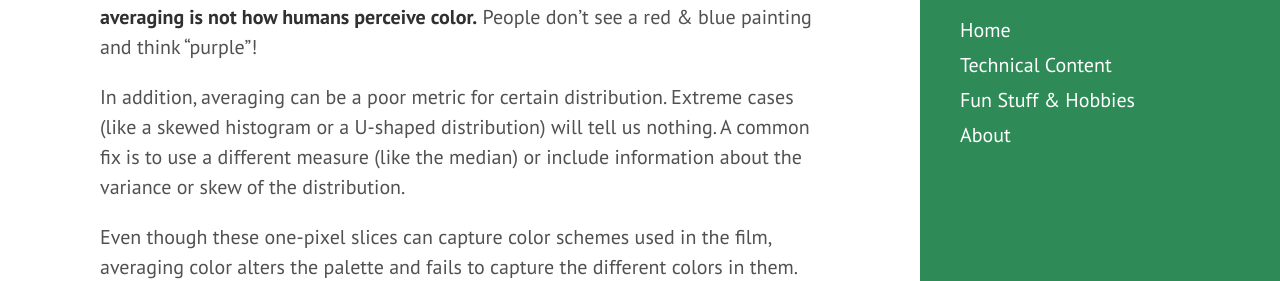
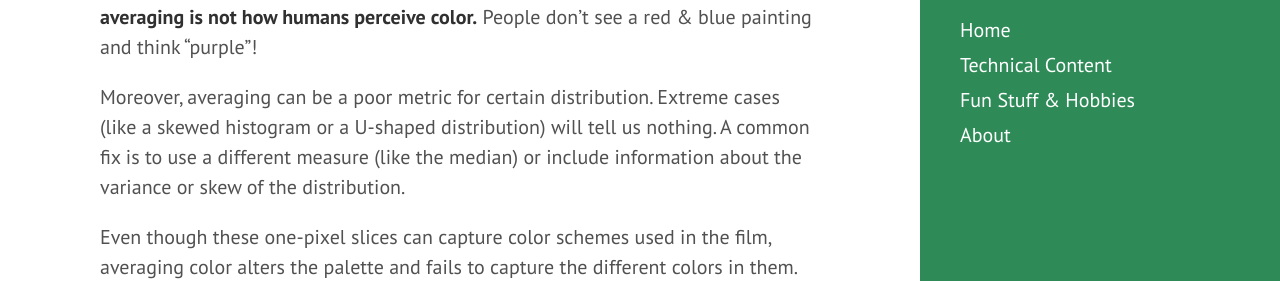
Before and after one commit to tedkim97/tedkim97.github.io, a Jekyll site: the page built from _posts/2020-06-12-movie_vis_presentable.md, in a window 1280 px wide and 900 px high, scrolled down 5390 px. Shown: the part 176-457 px from the top of the window. Built offline with Jekyll 4.4.1, drawn with Linux system fonts in a browser that asks for light colours; a script that is not in the unit is left out; some of the changed text lies outside the part shown.

Commit message:
minor rewording

```diff
--- a/_posts/2020-06-12-movie_vis_presentable.md
+++ b/_posts/2020-06-12-movie_vis_presentable.md
@@ -84,7 +84,7 @@ Averaging colors for movies are a problem because they:
 
 To be fair, averaging colors is a perfect representation of mixing them. For example, averaging a half blue and half red image is like mixing red and blue paint. The average will result in purple. The more blue pixels we add, the more violet the mixture becomes; the more red pixels, the pinker it becomes. **The problem is averaging is not how humans perceive color.** People don't see a red & blue painting and think "purple"!
 
-In addition, averaging can be a poor metric for certain distribution. Extreme cases (like a skewed histogram or a U-shaped distribution) will tell us nothing. A common fix is to use a different measure (like the median) or include information about the variance or skew of the distribution.
+Moreover, averaging can be a poor metric for certain distribution. Extreme cases (like a skewed histogram or a U-shaped distribution) will tell us nothing. A common fix is to use a different measure (like the median) or include information about the variance or skew of the distribution.
 
 Even though these one-pixel slices can capture color schemes used in the film, averaging color alters the palette and fails to capture the different colors in them. This is important for movies as the composition of a frame is dominated by lighting. Whether it's a scene shot at night, in a bright room, or some gray environment these non-intrusive colors dominate the average. This visualization scheme becomes worse the more colors are added into the frame (like a shot of the rainbow, or a garden, etc).
 
@@ -139,7 +139,7 @@ Off the bat, looking at a few of these images show that the *light* prevents us
 
 # Problems with the proposed visualization
 This visualization idea is not perfect.
-- Aesthetically, the visualization is not as pretty as any of the examples I showed earlier. The pixelation of my version is a bit ugly. In addition, if you pay attention to the bottom of some of the visualizations, you'll see tiny black pixels that were caused by rounding errors (oops).
+- Aesthetically, the visualization is not as pretty as any of the examples I showed earlier. The pixelation of my version is a bit ugly. If you pay attention to the bottom of some of the visualizations, you'll see tiny black pixels that were caused by rounding errors (oops).
 - Computationally, these visualizations take too long to create - I'm aware of the tradeoff, but my instinct tells me that there is a much better approach to quantizing our movie colors.
 - Visually, the "1-pixel" width prevents a closer examination of the movie (unless you zoom in with photoshop or something). This limit could be fixed by adding some interactivity (like zoom or crop) in D3, but that might be done later. Furthermore, the layout of the colors themselves can make understanding the visualization confusing.
 
```
